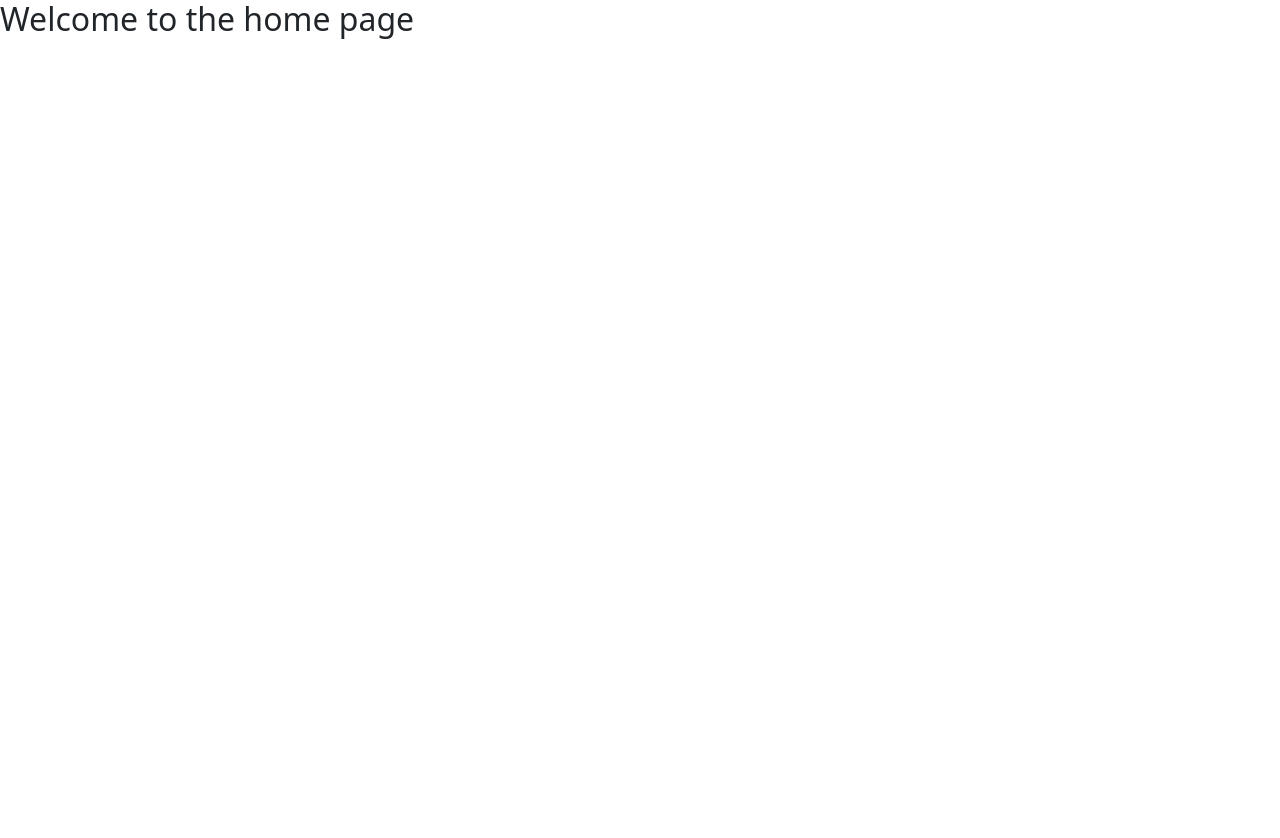
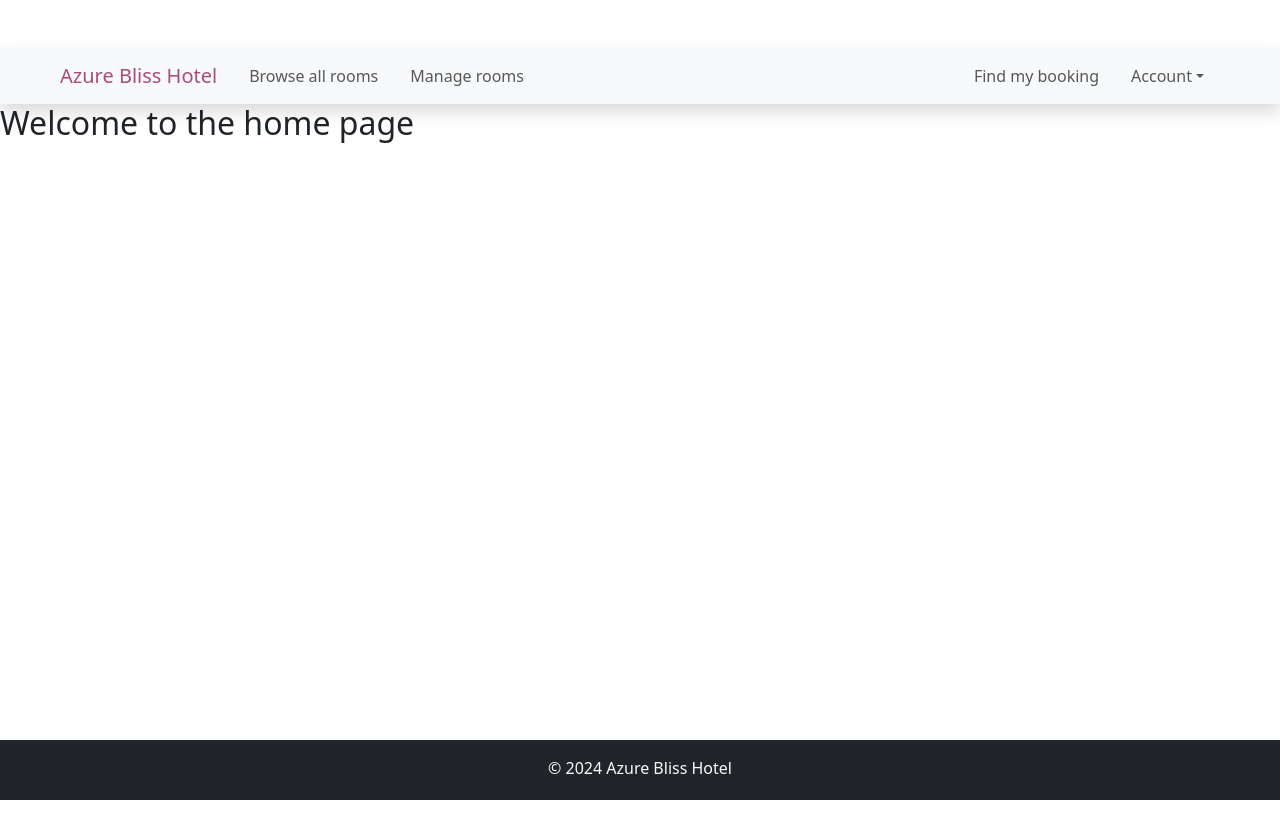
Before and after one commit to linimary/Azure-Bliss-Hotel-client, a React (Vite) app: page / in a window 1280 px wide. Shown: the top 838 px of the page. Before the commit the page ends 800 px from the top, so only its background shows below. Built offline with nearby package versions, Linux system fonts and the light colour scheme.

Commit message:
Added Footer, NavBar, Room and RoomCard components

```diff
--- a/src/App.jsx
+++ b/src/App.jsx
@@ -1,28 +1,31 @@
-import './App.css'
-import '../node_modules/bootstrap/dist/css/bootstrap.min.css'
-import '../node_modules/bootstrap/dist/js/bootstrap.min.js'
-import AddRoom from './components/room/AddRoom.jsx'
-import ExistingRooms from './components/room/ExistingRooms.jsx'
-import { BrowserRouter as Router, Routes, Route } from 'react-router-dom'
-import Home from './components/home/Home.jsx'
-import EditRoom from './components/room/EditRoom.jsx'
+import "./App.css";
+import "../node_modules/bootstrap/dist/css/bootstrap.min.css";
+import "../node_modules/bootstrap/dist/js/bootstrap.min.js";
+import AddRoom from "./components/room/AddRoom.jsx";
+import ExistingRooms from "./components/room/ExistingRooms.jsx";
+import { BrowserRouter as Router, Routes, Route } from "react-router-dom";
+import Home from "./components/home/Home.jsx";
+import EditRoom from "./components/room/EditRoom.jsx";
+import NavBar from "./components/layout/NavBar.jsx";
+import Footer from "./components/layout/Footer.jsx";
 
 function App() {
-
   return (
     <>
       <main>
         <Router>
+          <NavBar />
           <Routes>
-          <Route path='/' element={<Home />} />
-          <Route path='/edit-room/:roomId' element={<EditRoom />} />
-          <Route path='/existing-rooms' element={<ExistingRooms />} />
-          <Route path='/add-room' element={<AddRoom />} />
+            <Route path="/" element={<Home />} />
+            <Route path="/edit-room/:roomId" element={<EditRoom />} />
+            <Route path="/existing-rooms" element={<ExistingRooms />} />
+            <Route path="/add-room" element={<AddRoom />} />
           </Routes>
         </Router>
+        <Footer />
       </main>
     </>
-  )
+  );
 }
 
-export default App
+export default App;
--- /dev/null
+++ b/src/components/layout/Footer.jsx
@@ -0,0 +1,20 @@
+import React from "react";
+import { Container, Row, Col } from "react-bootstrap";
+
+const Footer = () => {
+  let today = new Date();
+
+  return (
+    <footer className="bg-dark text-light py-3 footer mt-lg-5">
+      <Container>
+        <Row>
+          <Col xs={12} md={12} className="text-center">
+            <p className="mb-0">&copy; {today.getFullYear()} Azure Bliss Hotel</p>
+          </Col>
+        </Row>
+      </Container>
+    </footer>
+  );
+};
+
+export default Footer;
--- /dev/null
+++ b/src/components/layout/NavBar.jsx
@@ -0,0 +1,101 @@
+import React, { useState } from "react";
+import { Link } from "react-router-dom";
+import NavLink from "react-bootstrap/NavLink";
+
+const NavBar = () => {
+  const [showAccount, setShowAccount] = useState(false);
+
+  const handleAccountClick = () => {
+    setShowAccount(!showAccount);
+  };
+
+  return (
+    <nav className="navbar navbar-expand-lg bg-body-tertiary px-5 shadow mt-5 sticky-top">
+      <div className="container-fluid">
+        <Link to={"/"} className="navbar-brand">
+          <span className="hotel-color">Azure Bliss Hotel</span>
+        </Link>
+        <button
+          className="navbar-toggler"
+          type="button"
+          data-bs-toggle="collapse"
+          data-bs-target="#navbarScroll"
+          aria-controls="navbarScroll"
+          aria-expanded="false"
+          aria-label="toggle navigation"
+        >
+          <span className="navbar-toggler-icon"></span>
+        </button>
+
+        <div className="collapse navbar-collapse" id="navbarScroll">
+          <ul className="navbar-nav me-auto my-2 my-lg-0 navbar-nav-scroll">
+            <li className="nav-item">
+              <NavLink
+                className="nav-link"
+                aria-current="page"
+                to={"/browse-all-rooms"}
+              >
+                Browse all rooms
+              </NavLink>
+            </li>
+            <li className="nav-item">
+              <NavLink className="nav-link" aria-current="page" to={"/admin"}>
+                Manage rooms
+              </NavLink>
+            </li>
+          </ul>
+
+          <ul className="d-flex navbar-nav">
+            <li className="nav-item">
+              <NavLink className="nav-link" to={"/find-booking"}>
+                Find my booking
+              </NavLink>
+            </li>
+
+            <li className="nav-item dropdown">
+              <a
+                className={`nav-link dropdown-toggle ${
+                  showAccount ? "show" : ""
+                }`}
+                href="#"
+                role="button"
+                data-bs-toggle="dropdown"
+                aria-expanded="false"
+                onClick={handleAccountClick}
+              >
+                {" "}
+                Account
+              </a>
+
+              <ul
+                className={`dropdown-menu ${showAccount ? "show" : ""}`}
+                aria-labelledby="navbarDropdown"
+              >
+                <li>
+                  <Link to={"/login"} className="dropdown-item">
+                    Login
+                  </Link>
+                </li>
+                <li>
+                  <Link to={"/profile"} className="dropdown-item">
+                    Profile
+                  </Link>
+                </li>
+                <li>
+                  <hr className="dropdown-divider" />
+                </li>
+                <li>
+                  <Link to={"/logout"} className="dropdown-item">
+                    Logout
+                  </Link>
+                </li>
+              </ul>
+            </li>
+          </ul>
+        </div>
+      </div>
+    </nav>
+  );
+};
+
+export default NavBar;
```
Also changed, not shown: src/components/room/Room.jsx (added, +80 -0 lines), src/components/room/RoomCard.jsx (added, +36 -0 lines), src/components/room/RoomListing.jsx (added, +11 -0 lines). Lines whose indentation alone changed are shown as unchanged.
